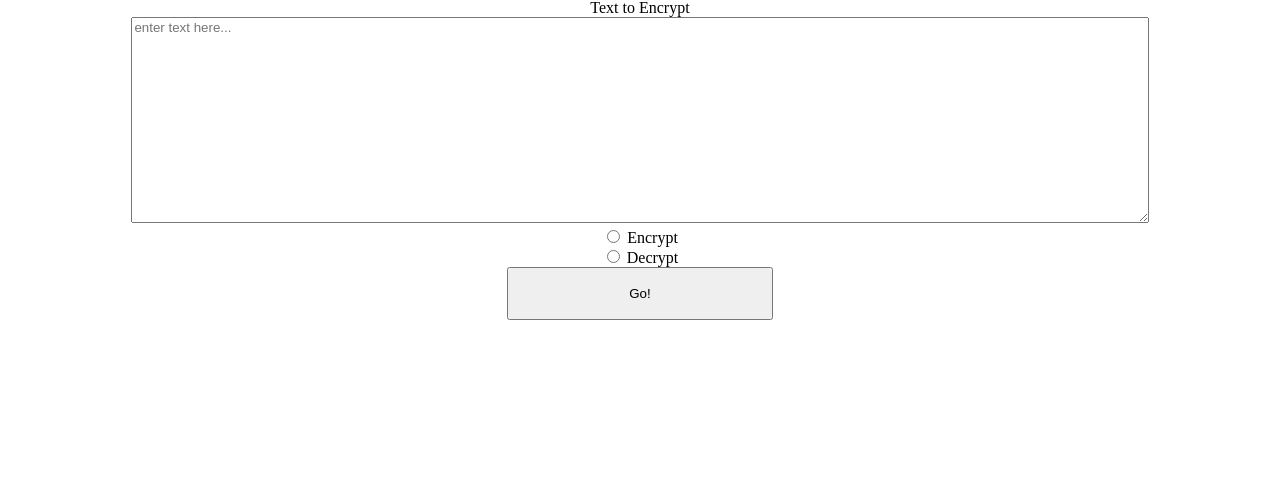
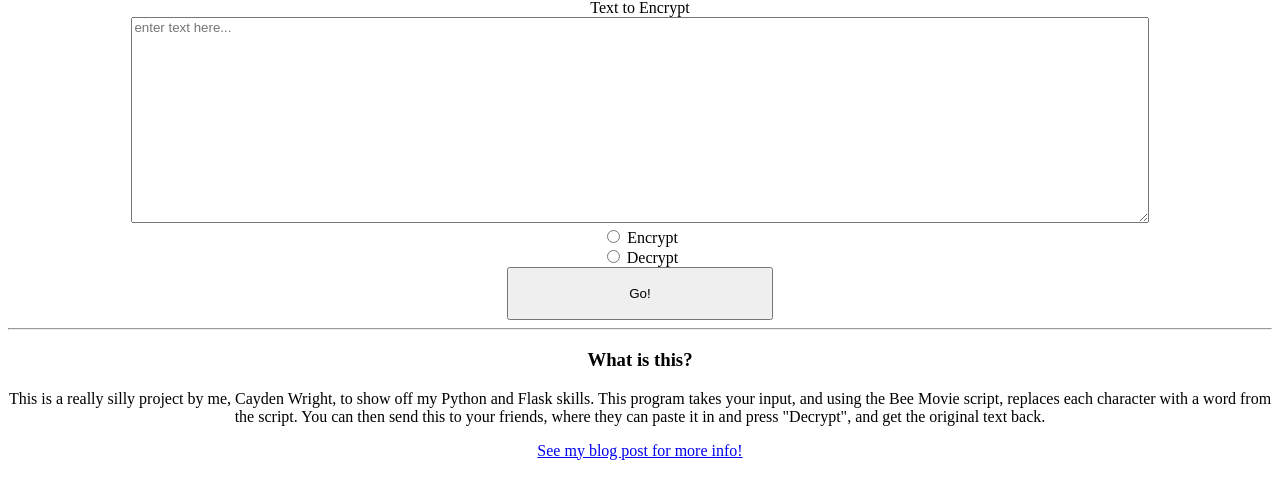
Before and after one commit to CWright2022/bee_cryptor_web, a Flask app: page / in a window 1280 px wide. Shown: the part 162-661 px from the top of the page. Run offline with Flask 2, Linux system fonts and the light colour scheme.

Commit message:
added a little explanation to the home page

```diff
--- a/templates/index.html
+++ b/templates/index.html
@@ -11,7 +11,7 @@
     <h1>Bee-Cryptor</h1>
     <h2>Use the encryption standard of the future that's got everyone buzzing!</h2>
     <hr>
-    <form action="{{url_for("handle")}}" method="post" id="text_form">
+    <form action="{{url_for(" handle")}}" method="post" id="text_form">
         <label for="text_box">Text to Encrypt</label><br>
         <textarea id="text_box" name="text" placeholder="enter text here..." form="text_form" required></textarea><br>
         <input type="radio" id="encrypt" name="chooser" value="encrypt">
@@ -19,6 +19,13 @@
         <input type="radio" id="decrypt" name="chooser" value="decrypt">
         <label for="decrypt">Decrypt</label><br>
         <button id="submit_button" type="submit">Go!</button><br>
+        <hr>
+        <h3>What is this?</h3>
+        <p>This is a really silly project by me, Cayden Wright, to show off my Python and Flask skills. This program
+            takes your input, and using the Bee Movie script, replaces each character with a word from the script. You
+            can then send this to your friends, where they can paste it in and press "Decrypt", and get the original
+            text back.</p>
+        <a href="https://caydenwright.duckdns.org/bee-cryptor-web-app/">See my blog post for more info!</a>
 </body>
 
 </html>
```
